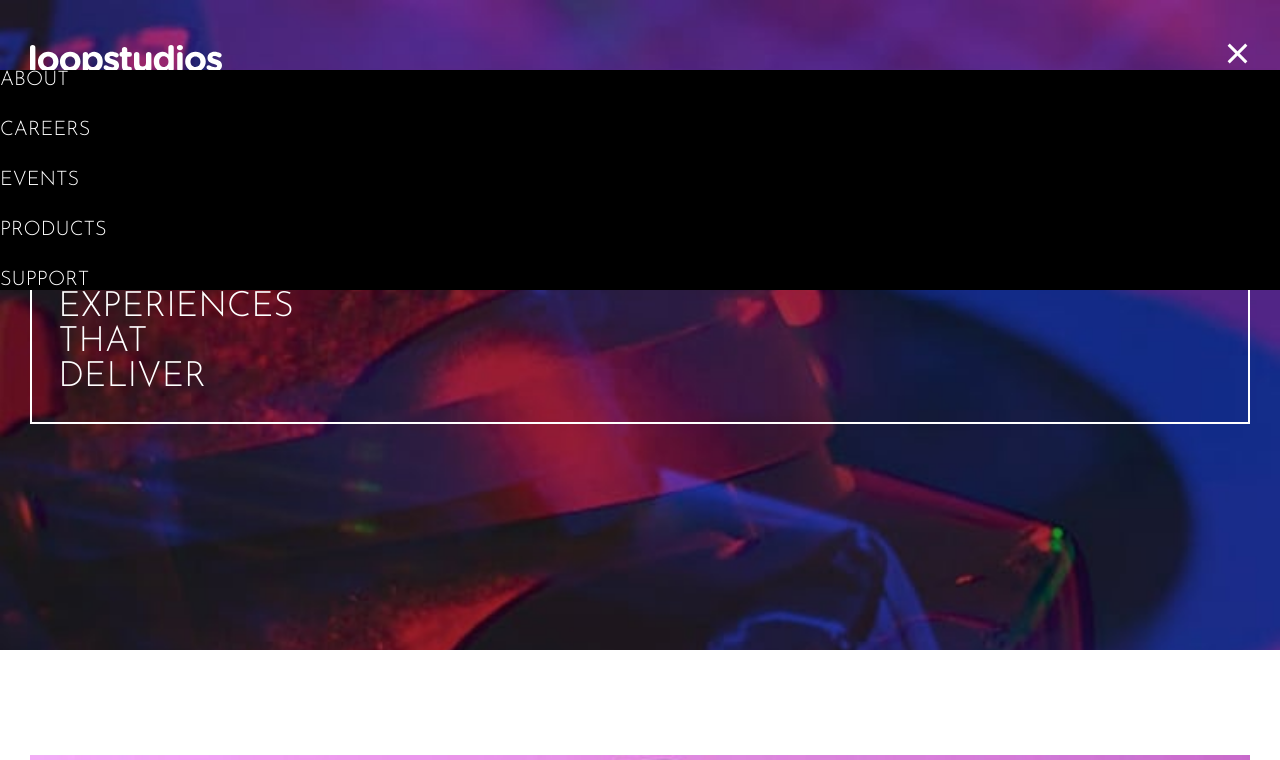
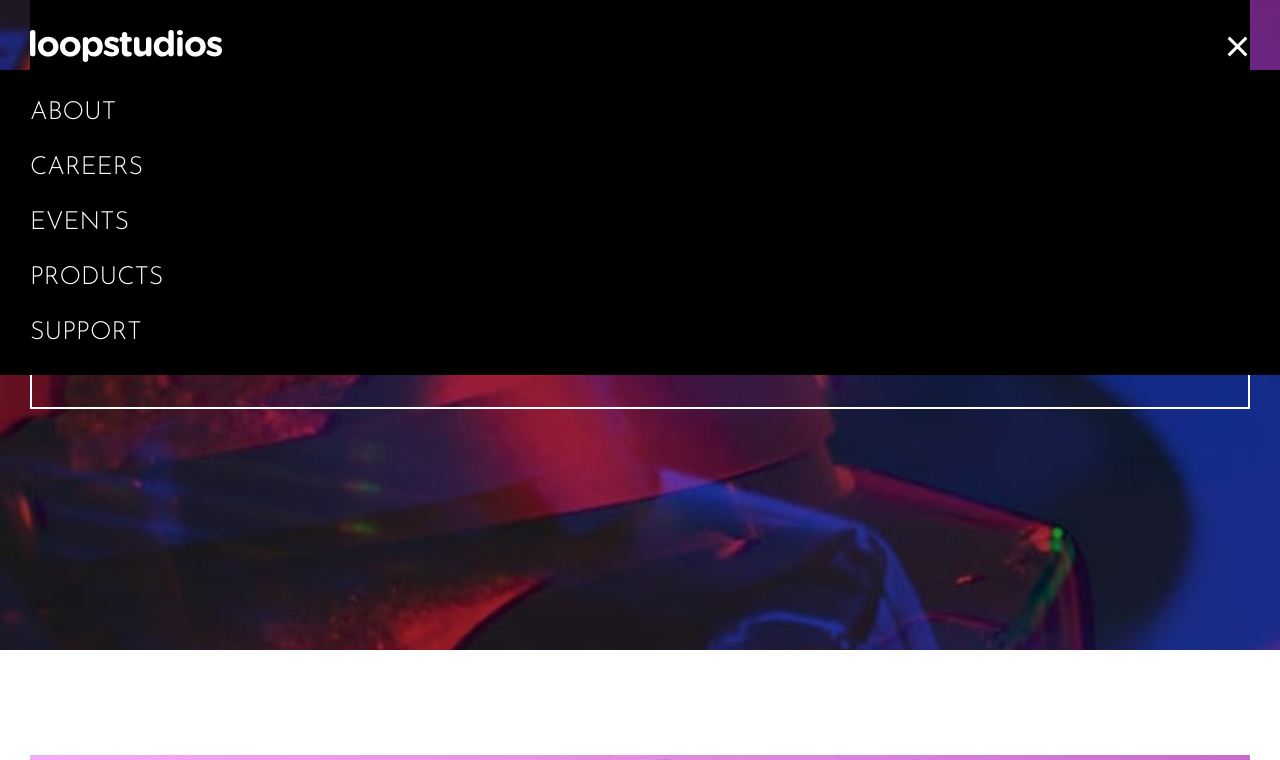
Before and after one commit to WilliamFischdick/Loopstudios, a plain HTML site: page index.html in a window 1280 px wide. Both pictures are taken after a click on the element 1237 px from the left and 53 px from the top of the page. Shown: the top 760 px of the page. Drawn offline with Linux system fonts and the light colour scheme.

Commit message:
:lipstick: Posicionando melhor o menu hamgurger ativo.

```diff
--- a/assets/js/main.js
+++ b/assets/js/main.js
@@ -1,13 +1,16 @@
 const hamburguer = document.querySelector(".hamburger")
 const navMenu = document.querySelector(".nav__menu");
+const navBar = document.querySelector(".navbar");
 
 hamburguer.addEventListener("click", () => {
     hamburguer.classList.toggle("active");
     navMenu.classList.toggle("active");
+    navBar.classList.toggle("active");
 
 })
 
 document.querySelectorAll(".nav__link").forEach(n => n.addEventListener("click",() => {
     hamburguer.classList.remove("active");
     navMenu.classList.remove("active");
+    navBar.classList.remove("active");
 }))
--- a/assets/style/footer.css
+++ b/assets/style/footer.css
@@ -11,7 +11,7 @@ footer {
     align-items: center;
 }
 
-.logo {
+.logo__footer {
     padding: 3em 0 2em 0;
 }
 
--- a/assets/style/header.css
+++ b/assets/style/header.css
@@ -8,6 +8,10 @@ header {
     display: flex;
     flex-direction: column;
 
+}
+
+.logo {
+    padding: 2em 0 2em 0;
 }
 
 .tittle__container {
@@ -36,7 +40,6 @@ header {
 .nav__menu {
     display: flex;
     flex-direction: column;
-    gap: 2em;
     position: fixed;
     left: -100%;
     top: 70px;
@@ -46,10 +49,17 @@ header {
 
 }
 
+.nav__item {
+    padding: 2em 0 0 2em;
+}
+.last__item {
+    margin-bottom: 2em;
+}
+
 .nav__link {
     color: var(--white);
     font-family: var(--font-tittle);
-    font-size: 20px;
+    font-size: 25px;
     text-transform: uppercase;
 }
 
@@ -77,6 +87,11 @@ header {
 
 .nav__menu.active {
     left: 0;
+}
+.navbar.active {
+    background-color: var(--black);
+    transition: 0.3s;
+    padding: 0;
 }
 
 /*
--- a/index.html
+++ b/index.html
@@ -35,7 +35,7 @@
             Products
           </a>
         </li>
-        <li class="nav__item">
+        <li class="nav__item last__item">
           <a href="#" class="nav__link">
             Support
           </a>
@@ -165,7 +165,7 @@
 
     <footer>
         <div class="footer__container">
-            <img src="assets/icons/logo.svg" alt="Logo Loopstudios" class="logo">
+            <img src="assets/icons/logo.svg" alt="Logo Loopstudios" class="logo__footer">
             <ul class="footer__list">
                 <li class="footer__item">
                     <a href="#" class="link__footer">
```
